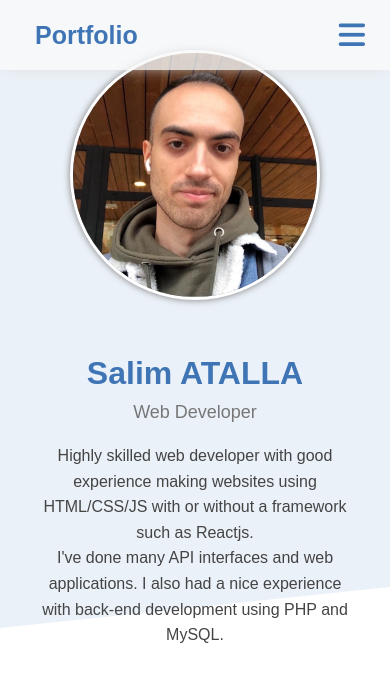
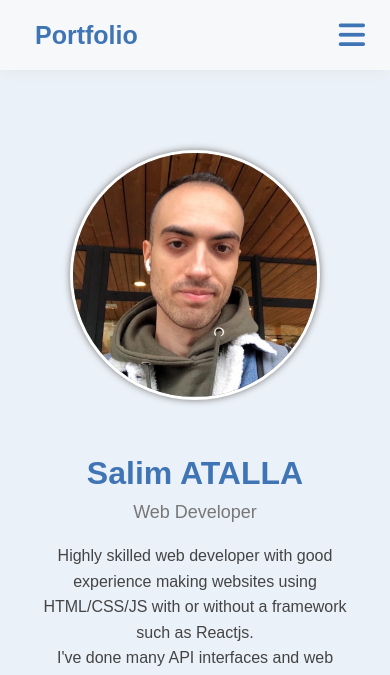
Before and after one commit to salim-atalla/Portfolio, a PHP site: page / in a window 390 px wide. Shown: the top 675 px of the page. Run offline with PHP 8.4, Linux system fonts and the light colour scheme.

Commit message:
Correct a bug: intersction between profile img & navbar

```diff
--- a/assets/css/style.css
+++ b/assets/css/style.css
@@ -450,6 +450,11 @@ input:focus {
 }
 .header .profile .col-left {
   position: relative;
+}
+@media (max-width: 992px) {
+  .header .profile .col-left {
+    margin-top: 100px;
+  }
 }
 .header .profile .col-left::before {
   content: "";
```
